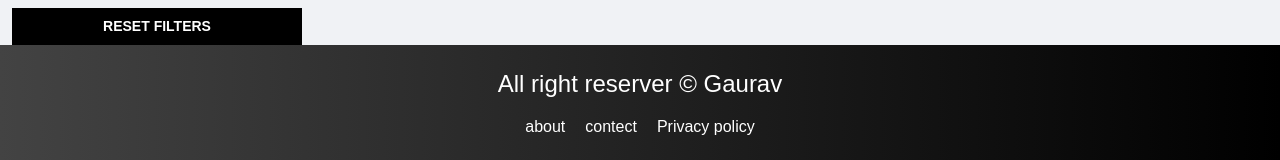
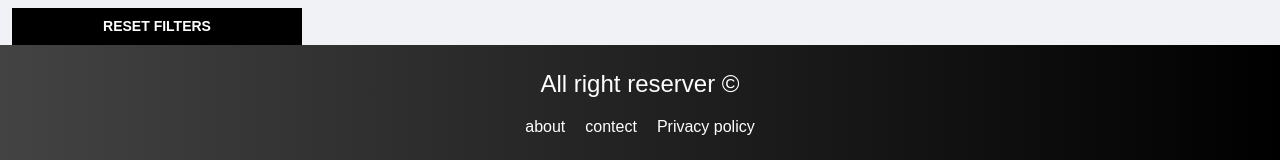
Before and after one commit to gaurav01singh/Ecommerce-Website, a React (Create React App) app in the folder client/: page / in a window 1280 px wide. Shown: the part 926-1086 px from the top of the page. Built offline with nearby package versions, Linux system fonts and the light colour scheme; no server answers.

Commit message:
Update Footer.js

```diff
--- a/client/src/components/Layout/Footer.js
+++ b/client/src/components/Layout/Footer.js
@@ -4,7 +4,7 @@ import { Link } from "react-router-dom";
 const Footer = () => {
   return (
     <div className="footer">
-      <h4 className="text-center">All right reserver &copy; Gaurav</h4>
+      <h4 className="text-center">All right reserver &copy;</h4>
       <p className="text-center mt-3">
         <Link to="/about">about</Link>
         <Link to="/contact">contect</Link>
```
